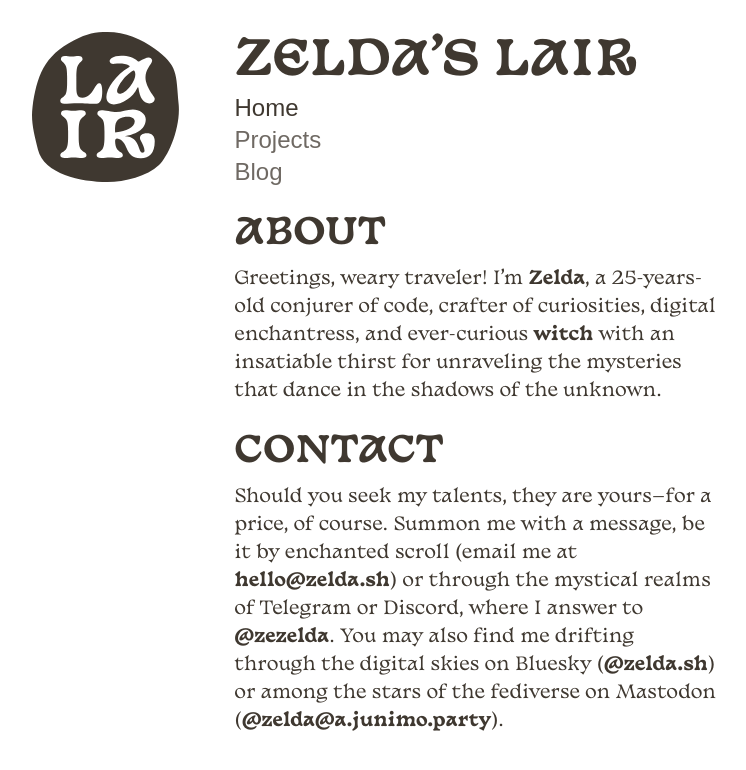
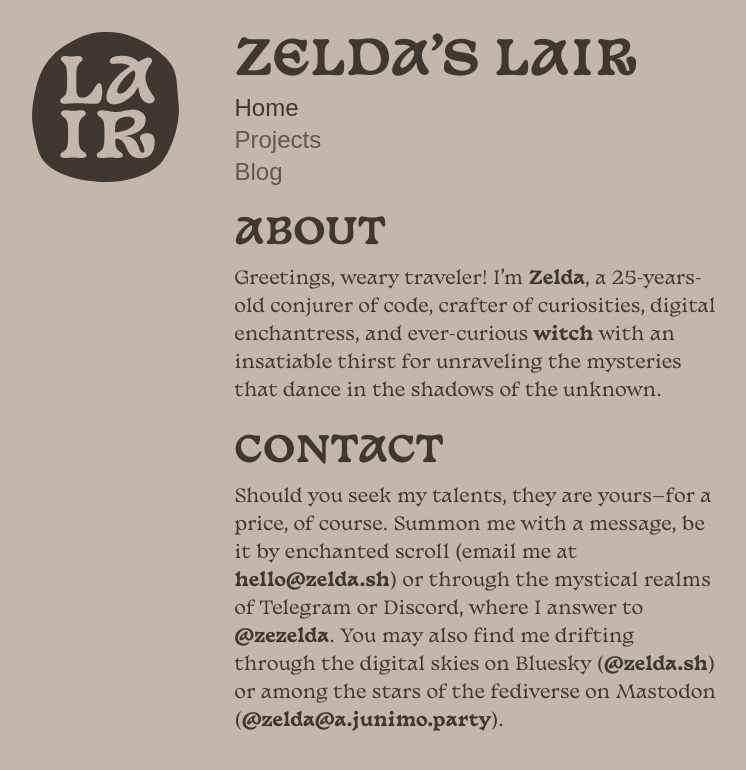
Before and after one commit to Ichicoro/new_zelda_sh, a Next.js app: page / in a window 1280 px wide. Shown: the top 770 px of the page, without its empty margins (266-1012 px from the left). Built offline with nearby package versions, Linux system fonts and the light colour scheme; a web font is replaced by a local one.

Commit message:
fix bg color in light mode

```diff
--- a/app/globals.css
+++ b/app/globals.css
@@ -3,7 +3,7 @@
 @tailwind utilities;
 
 :root {
-  --background: ##c3b7ab;
+  --background: #c3b7ab;
   --foreground: #3f3830;
 }
 
@@ -15,8 +15,8 @@
 }
 
 body {
-  color: var(--foreground);
-  background: var(--background);
+  color: var(--foreground) !important;
+  background: var(--background) !important;
   font-family: "Basteleur Moonlight", sans-serif;
 }
 
```
